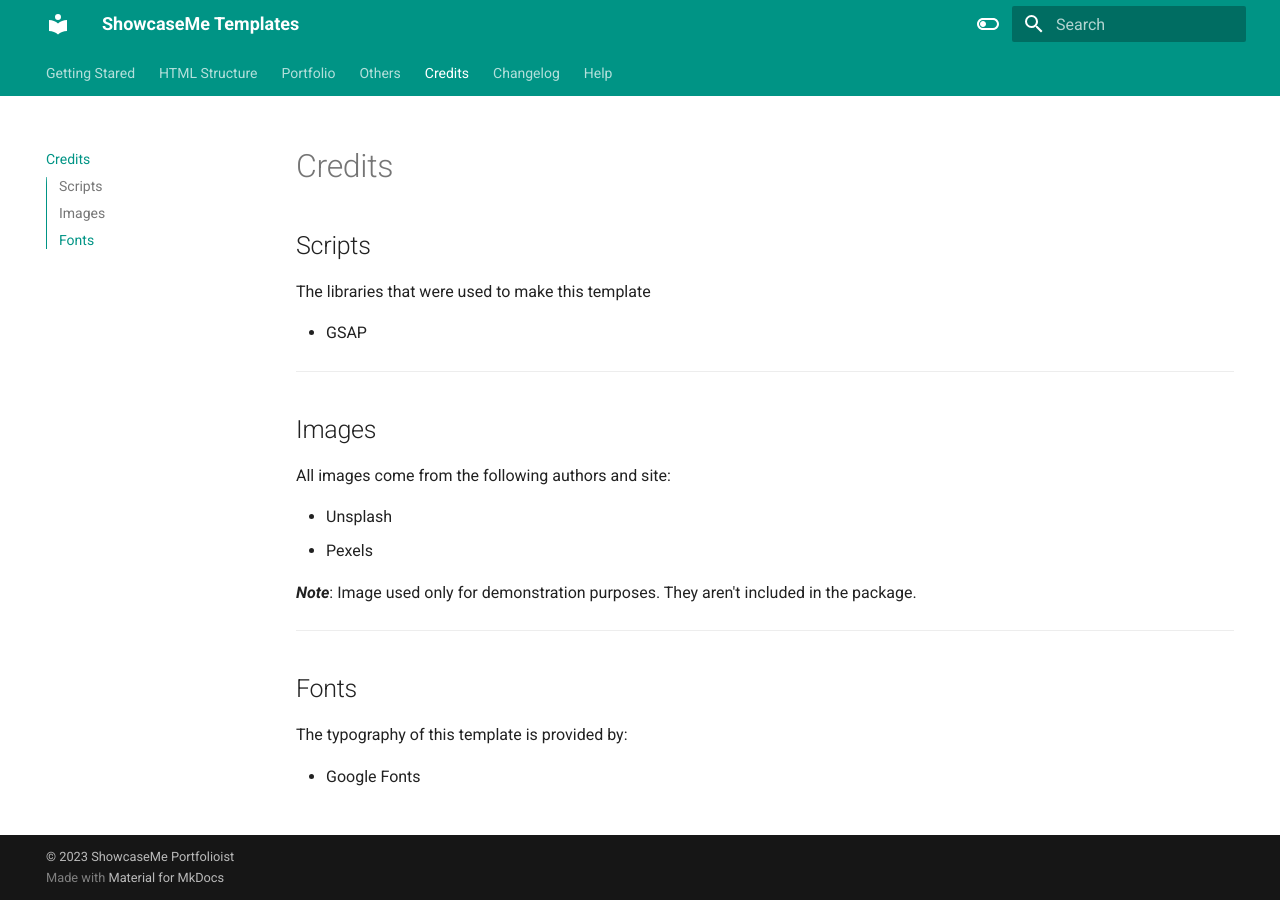
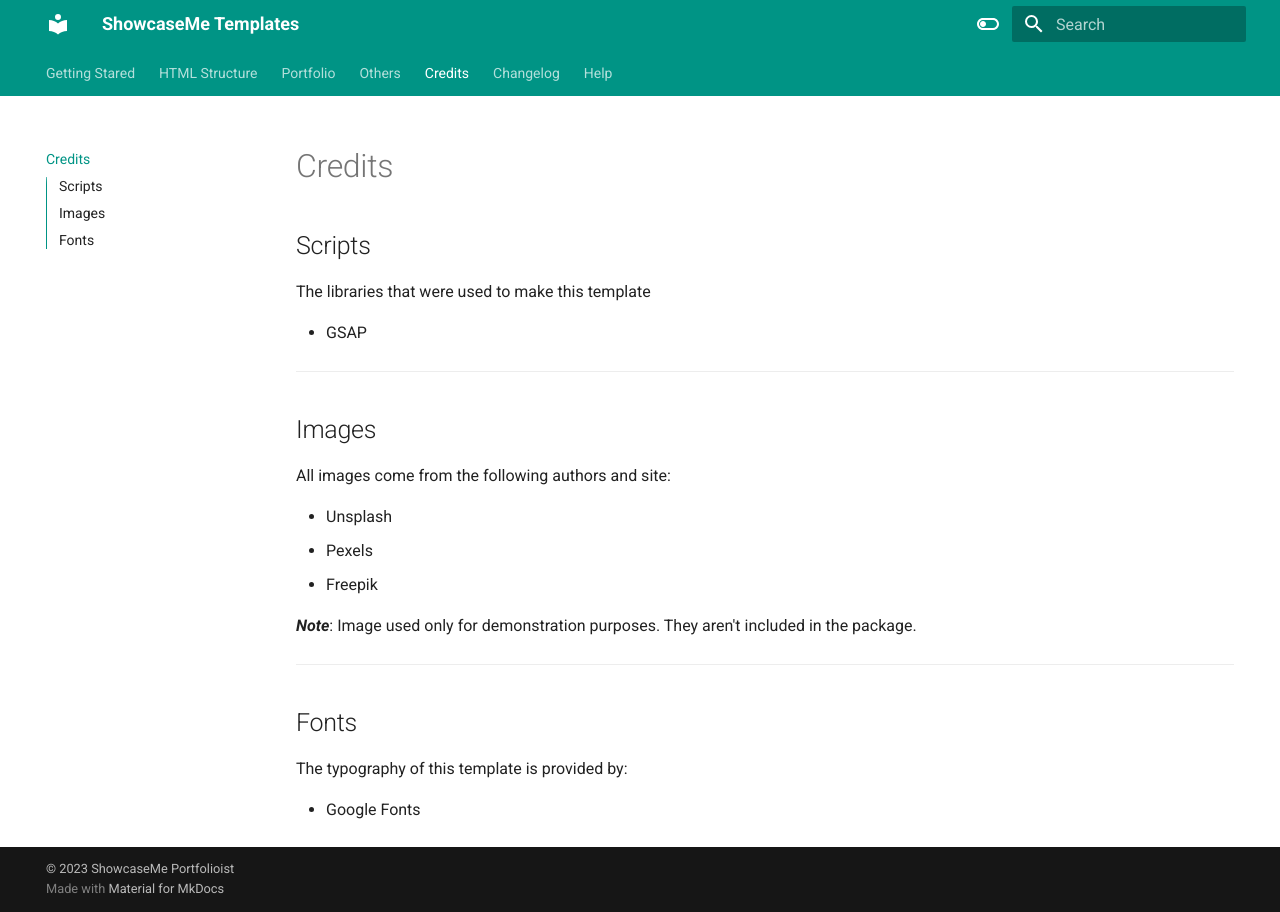
Before and after one commit to ShowcaseMePortfolioist/portfolio-documentation, an MkDocs documentation site: the page built from docs/credits.md, in a window 1280 px wide. Built offline with MkDocs 1.6.1 and Material for MkDocs 9.7.7, drawn with Linux system fonts in a browser that asks for light colours.

Commit message:
Update credits.md

```diff
--- a/docs/credits.md
+++ b/docs/credits.md
@@ -14,6 +14,7 @@ All images come from the following authors and site:
 
 - Unsplash
 - Pexels
+- Freepik
 
 **_Note_**: Image used only for demonstration purposes. They aren't included in the package.
 
```
